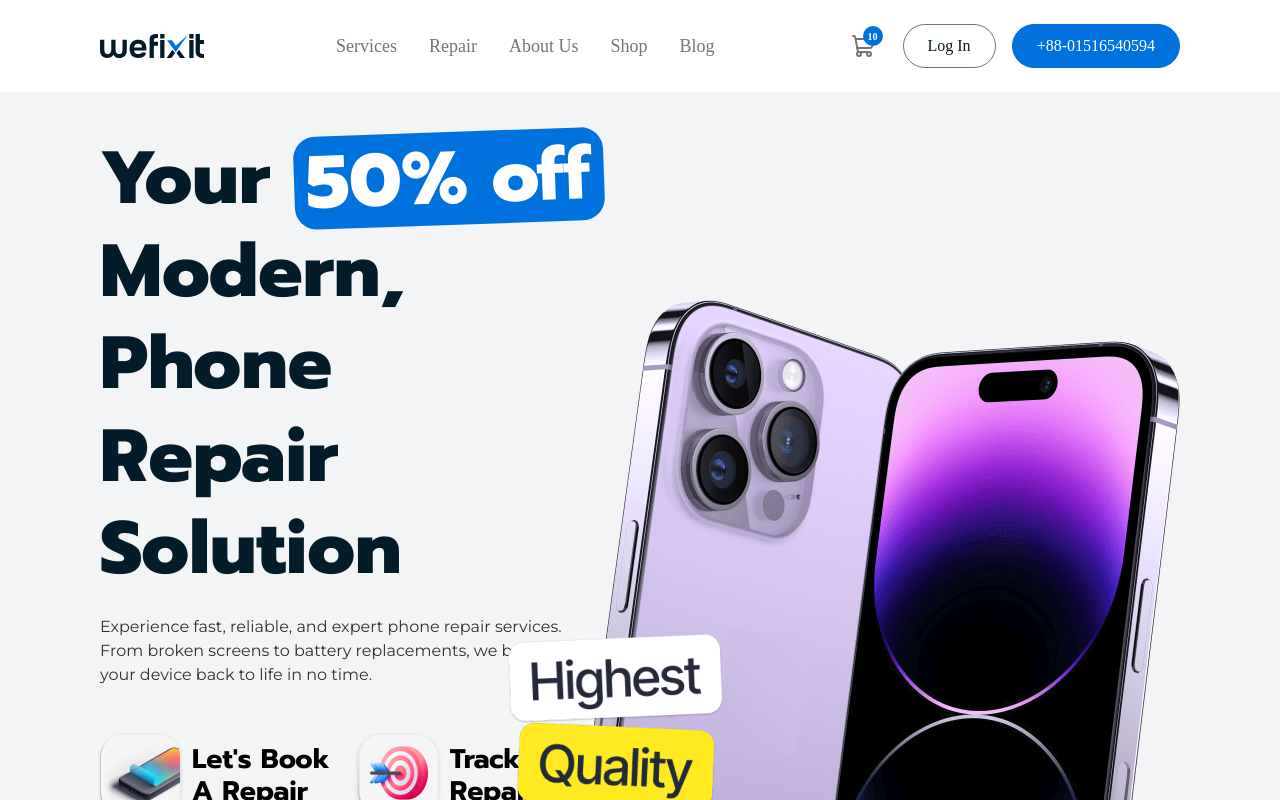
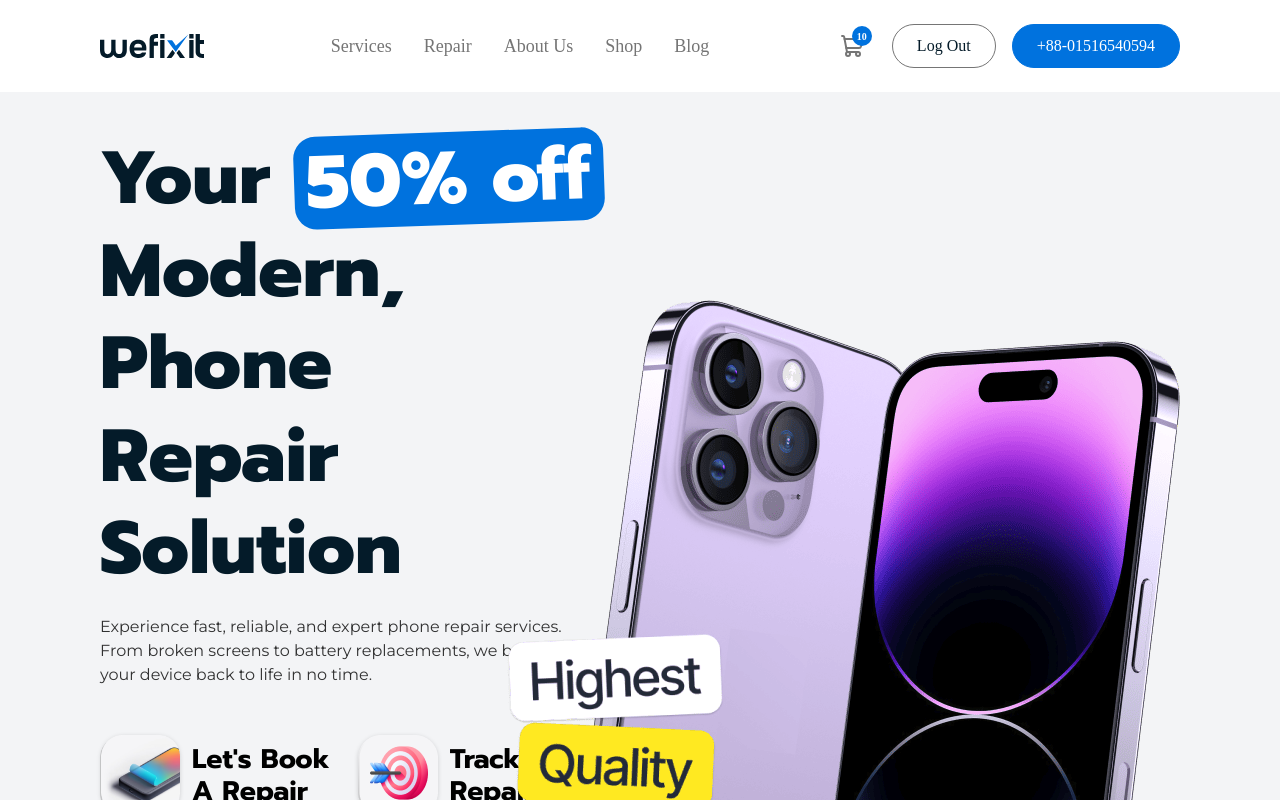
Before and after one commit to ashikur-rahman-asif/wefixit, a Next.js app: page / in a window 1280 px wide. Shown: the top 800 px of the page. Built offline with nearby package versions, Linux system fonts and the light colour scheme.

Commit message:
add useMounted hook and  conditional auth implemnt

```diff
--- a/components/main-nav.tsx
+++ b/components/main-nav.tsx
@@ -1,6 +1,8 @@
 "use client";
 
+import { useMounted } from "@/hooks/use-mounted";
 import { cn } from "@/lib/utils";
+import { useAuthStore } from "@/store/authStore";
 import { ShoppingCart } from "lucide-react";
 import Link from "next/link";
 import { usePathname } from "next/navigation";
@@ -21,11 +23,21 @@ const navItems = [
 
 export function MainNav() {
   const pathname = usePathname();
+
   const [isScrolled, setIsScrolled] = useState(false);
   const [isMobileMenuOpen, setIsMobileMenuOpen] = useState(false);
 
+  const isAuthenticated = useAuthStore((state) => state.isAuthenticated);
+  const clearAuth = useAuthStore((state) => state.clearAuth);
+
+  const mounted = useMounted();
+
   const isTransparentMode = pathname === "/services";
   const isTransparent = isTransparentMode && !isScrolled;
+
+  const handleLogout = () => {
+    clearAuth();
+  };
 
   useEffect(() => {
     const handleScroll = () => {
@@ -115,6 +127,15 @@ export function MainNav() {
             </span>
           </Link>
           <div className="hidden lg:flex items-center gap-4">
+            {mounted && isAuthenticated ? (
+              <button
+                onClick={handleLogout}
+                className={buttonVariants({
+                  variant: isTransparent ? "white-outline" : "default",
+                })}>
+                Log Out
+              </button>
+            ) : (
               <Link
                 href="/auth/login"
                 className={buttonVariants({
@@ -122,6 +143,7 @@ export function MainNav() {
                 })}>
                 Log In
               </Link>
+            )}
             <a
               href="tel:+8801516540594"
               className={buttonVariants({ variant: "brand" })}>
@@ -182,6 +204,19 @@ export function MainNav() {
 
           {/* Drawer Actions */}
           <div className="flex flex-col gap-4">
+            {mounted && isAuthenticated ? (
+              <button
+                onClick={() => {
+                  clearAuth();
+                  setIsMobileMenuOpen(false);
+                }}
+                className={buttonVariants({
+                  variant: "default",
+                  className: "w-full justify-center text-base py-3",
+                })}>
+                Log Out
+              </button>
+            ) : (
               <Link
                 href="/auth/login"
                 onClick={() => setIsMobileMenuOpen(false)}
@@ -191,6 +226,7 @@ export function MainNav() {
                 })}>
                 Log In
               </Link>
+            )}
             <a
               href="tel:+8801516540594"
               className={buttonVariants({
--- /dev/null
+++ b/hooks/use-mounted.ts
@@ -0,0 +1,15 @@
+import { useEffect, useState } from "react";
+
+export function useMounted() {
+  const [mounted, setMounted] = useState(false);
+
+  useEffect(() => {
+    const timeoutId = setTimeout(() => {
+      setMounted(true);
+    }, 0);
+
+    return () => clearTimeout(timeoutId);
+  }, []);
+
+  return mounted;
+}
```
Lines whose indentation alone changed are shown as unchanged.
